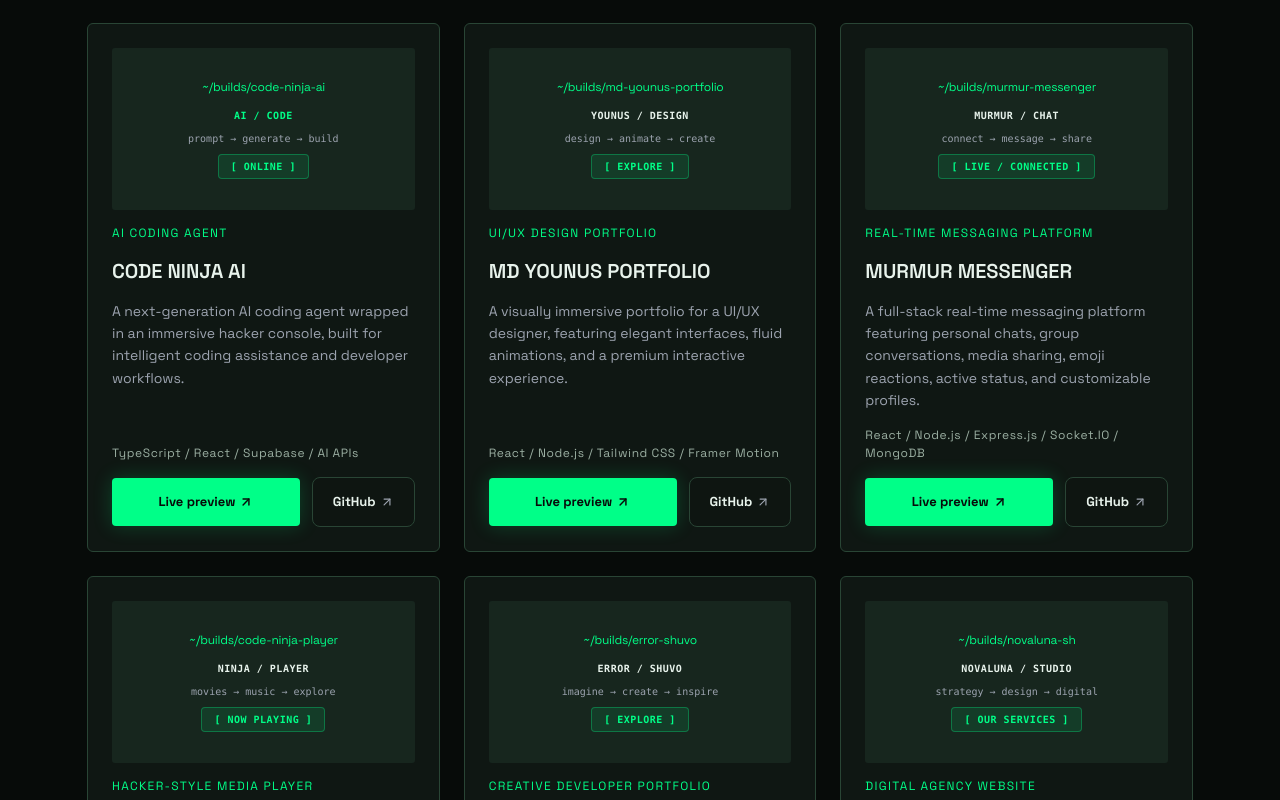
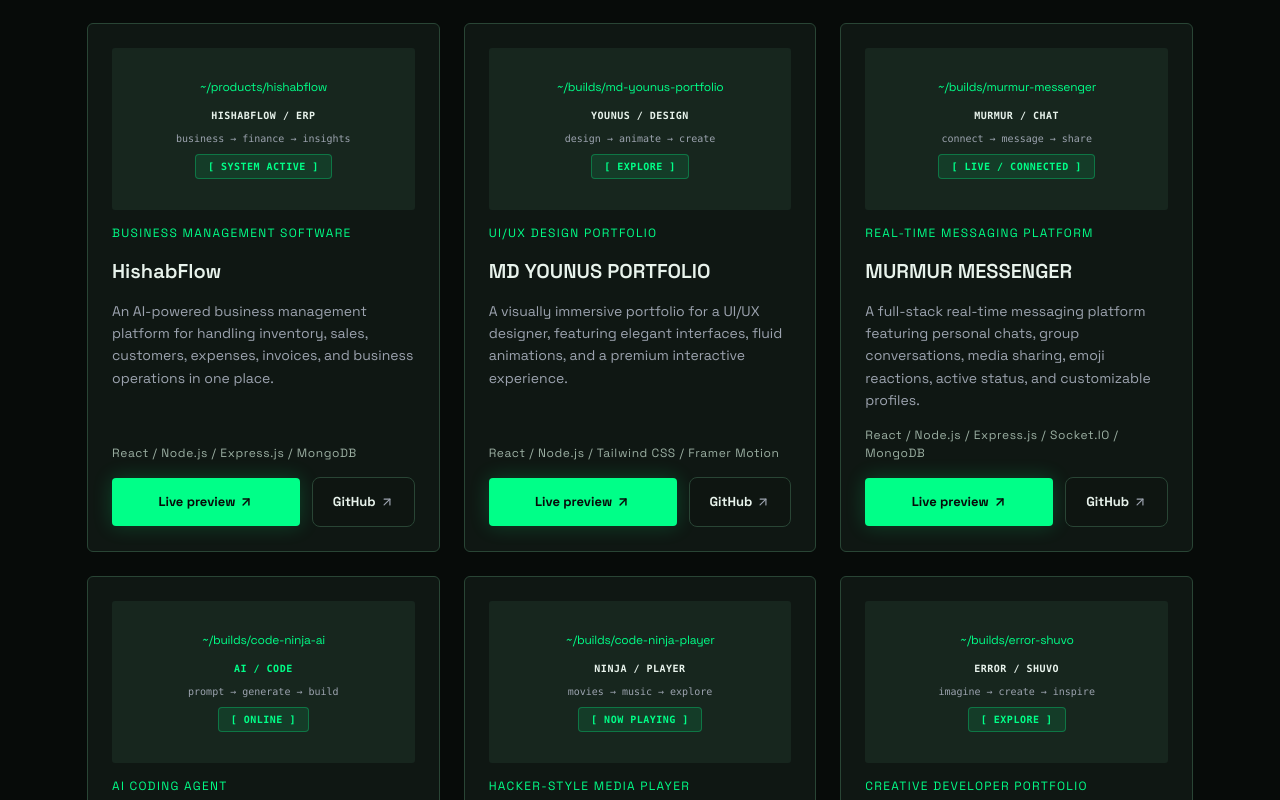
Before and after one commit to Sifathossensuvo/portfolio-website, a React (Vite) app: page /projects in a window 1280 px wide. Shown: the part 360-1160 px from the top of the page. Built offline with nearby package versions, Linux system fonts and the light colour scheme.

Commit message:
added hishabflow and final touch

```diff
--- a/src/components/AllProjects.jsx
+++ b/src/components/AllProjects.jsx
@@ -7,18 +7,23 @@ export default function AllProjects() {
   // Extended dummy project pool to demonstrate Load More functionality (total 18 items)
   const masterProjects = [
 
+
+
 {
-  id: 'code-ninja-ai',
-  badge: '~/builds/code-ninja-ai',
-  category: 'AI CODING AGENT',
-  title: 'CODE NINJA AI',
-  description: 'A next-generation AI coding agent wrapped in an immersive hacker console, built for intelligent coding assistance and developer workflows.',
-  stack: 'TypeScript / React / Supabase / AI APIs',
-  liveUrl: 'https://code-ninja-ai.vercel.app',
-  githubUrl: 'https://github.com/Sifathossensuvo/code-ninja-ai',
-  mockupType: 'code-ninja-ai',
-  fullDetails: 'CODE NINJA AI is a hacker-console-inspired AI coding agent designed to deliver a powerful developer experience. Combining a terminal aesthetic, intelligent AI assistance, and a modern TypeScript-based architecture with Supabase integration, it brings coding workflows into a futuristic, developer-focused environment.'
+  id: 'hishabflow',
+  badge: '~/products/hishabflow',
+  category: 'BUSINESS MANAGEMENT SOFTWARE',
+  title: 'HishabFlow',
+  description: 'An AI-powered business management platform for handling inventory, sales, customers, expenses, invoices, and business operations in one place.',
+  stack: 'React / Node.js / Express.js / MongoDB',
+  liveUrl: 'https://hishabflow.vercel.app/',
+  githubUrl: 'https://github.com/Sifathossensuvo/hishabflow-software',
+  mockupType: 'hishabflow',
+  fullDetails: 'HishabFlow is a full-stack business management software featuring inventory tracking, sales management, customer and supplier records, due payments, expense tracking, invoices, business reports, and business insights. Built with React, Node.js, Express.js, and MongoDB, it brings essential business operations together in one platform.'
 },
+
+
+
 
 {
   id: 'md-younus-portfolio',
@@ -45,6 +50,20 @@ export default function AllProjects() {
   mockupType: 'murmur-messenger',
   fullDetails: 'Murmur Messenger is a full-stack real-time communication platform built to deliver a rich, interactive messaging experience. Developed with React, Node.js, Express.js, Socket.IO, MongoDB, and additional technologies, it supports account creation, personalized profiles, direct messaging, real-time message delivery, emoji interactions, media sharing, online and active status, group conversations, and group settings. The project focuses on responsive interactions, seamless communication, and a modern user experience.'
 },
+
+{
+  id: 'code-ninja-ai',
+  badge: '~/builds/code-ninja-ai',
+  category: 'AI CODING AGENT',
+  title: 'CODE NINJA AI',
+  description: 'A next-generation AI coding agent wrapped in an immersive hacker console, built for intelligent coding assistance and developer workflows.',
+  stack: 'TypeScript / React / Supabase / AI APIs',
+  liveUrl: 'https://code-ninja-ai.vercel.app',
+  githubUrl: 'https://github.com/Sifathossensuvo/code-ninja-ai',
+  mockupType: 'code-ninja-ai',
+  fullDetails: 'CODE NINJA AI is a hacker-console-inspired AI coding agent designed to deliver a powerful developer experience. Combining a terminal aesthetic, intelligent AI assistance, and a modern TypeScript-based architecture with Supabase integration, it brings coding workflows into a futuristic, developer-focused environment.'
+},
+
 
 {
   id: 'code-ninja-player',
@@ -724,6 +743,21 @@ export default function AllProjects() {
 )}
 
 
+{project.mockupType === 'hishabflow' && (
+  <div className="w-full font-mono text-[10px] text-center space-y-2">
+    <div className="text-[#E8F3EC] font-semibold tracking-wider">
+      HISHABFLOW / ERP
+    </div>
+    <div className="text-[#9CA3AF]">
+      business → finance → insights
+    </div>
+    <div className="inline-block px-3 py-1 bg-[#00FF88]/10 border border-[#00FF88]/30 text-[#00FF88] rounded font-bold tracking-wider">
+      [ SYSTEM ACTIVE ]
+    </div>
+  </div>
+)}
+
+
                     </div>
 
                     {/* Category */}
--- a/src/components/Hero.jsx
+++ b/src/components/Hero.jsx
@@ -112,7 +112,7 @@ export default function Hero() {
             {/* Image Wrapper */}
             <div className="w-full h-[310px] rounded-[3px] overflow-hidden bg-[#050806] border border-[#131F18] relative">
               <img
-                src="assets/profile.jpg"
+                src="assets/profile.png"
                 alt="Sifat Hossen"
                 className="w-full h-full object-cover  group-hover:scale-105 transition-transform duration-700 ease-out"
               />
--- a/src/components/Projects.jsx
+++ b/src/components/Projects.jsx
@@ -14,24 +14,25 @@ import { ArrowUpRight } from "lucide-react";
 
 export default function Projects() {
   const projects = [
-    {
-      id: 'code-ninja-ai',
-      badge: '~/builds/code-ninja-ai',
-      category: 'AI CODING AGENT',
-      title: 'CODE NINJA AI',
-      description: 'A next-generation AI coding agent wrapped in an immersive hacker console, built for intelligent coding assistance and developer workflows.',
-      stack: 'TypeScript / React / Supabase / AI APIs',
-      liveUrl: 'https://code-ninja-ai.vercel.app',
-      githubUrl: 'https://github.com/Sifathossensuvo/code-ninja-ai',
-      mockupType: 'code-ninja-ai',
-      fullDetails: 'CODE NINJA AI is a hacker-console-inspired AI coding agent designed to deliver a powerful developer experience. Combining a terminal aesthetic, intelligent AI assistance, and a modern TypeScript-based architecture with Supabase integration, it brings coding workflows into a futuristic, developer-focused environment.'
-    },
+{
+  id: 'hishabflow',
+  badge: '~/products/hishabflow',
+  category: 'BUSINESS MANAGEMENT SOFTWARE',
+  title: 'HishabFlow',
+  description: 'An AI-powered business management platform for handling inventory, sales, customers, expenses, invoices, and business operations in one place.',
+  stack: 'React / Node.js / Express.js / MongoDB',
+  liveUrl: 'https://hishabflow.vercel.app/',
+  githubUrl: 'https://github.com/Sifathossensuvo/hishabflow-software',
+  mockupType: 'hishabflow',
+  fullDetails: 'HishabFlow is a full-stack business management software featuring inventory tracking, sales management, customer and supplier records, due payments, expense tracking, invoices, business reports, and business insights. Built with React, Node.js, Express.js, and MongoDB, it brings essential business operations together in one platform.'
+},
+
 
     {
       id: 'md-younus-portfolio',
       badge: '~/builds/md-younus-portfolio',
       category: 'UI/UX DESIGN PORTFOLIO',
-      title: 'Md YOUNUS PORTFOLIO',
+      title: 'Md Younus Portfolio',
       description: 'A visually immersive portfolio for a UI/UX designer, featuring elegant interfaces, fluid animations, and a premium interactive experience.',
       stack: 'React / Node.js / Tailwind CSS / Framer Motion',
       liveUrl: 'https://younus-uiux.vercel.app',
@@ -167,21 +168,21 @@ export default function Projects() {
                   {project.badge}
                 </span>
 
-{project.mockupType === 'code-ninja-ai' && (
-  <div className="w-full font-mono text-[10px] text-[#00FF88] text-center space-y-2">
-    <div className="font-semibold tracking-wider">
-      AI / CODE
+
+{project.mockupType === 'hishabflow' && (
+  <div className="w-full font-mono text-[10px] text-center space-y-2">
+    <div className="text-[#E8F3EC] font-semibold tracking-wider">
+      HISHABFLOW / ERP
     </div>
-
     <div className="text-[#9CA3AF]">
-      prompt → generate → build
+      business → finance → insights
     </div>
-
     <div className="inline-block px-3 py-1 bg-[#00FF88]/10 border border-[#00FF88]/30 text-[#00FF88] rounded font-bold tracking-wider">
-      [ ONLINE ]
+      [ SYSTEM ACTIVE ]
     </div>
   </div>
 )}
+
 
 
 {project.mockupType === 'younus-portfolio' && (
```
Also changed, not shown: public/assets/profile.jpg (deleted), public/assets/profile.png (added).
